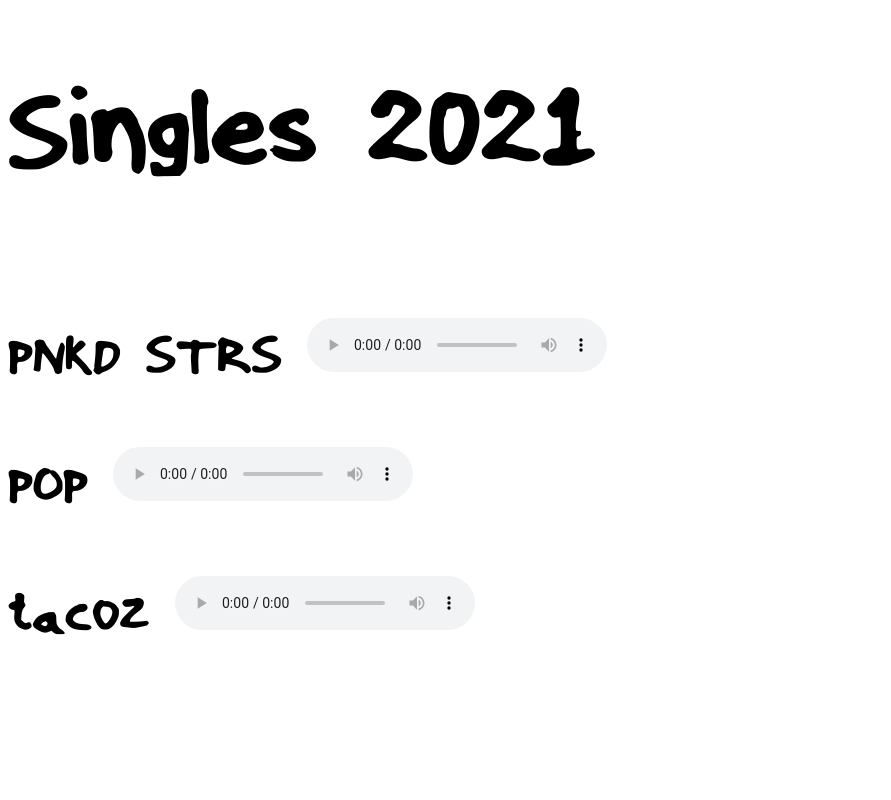
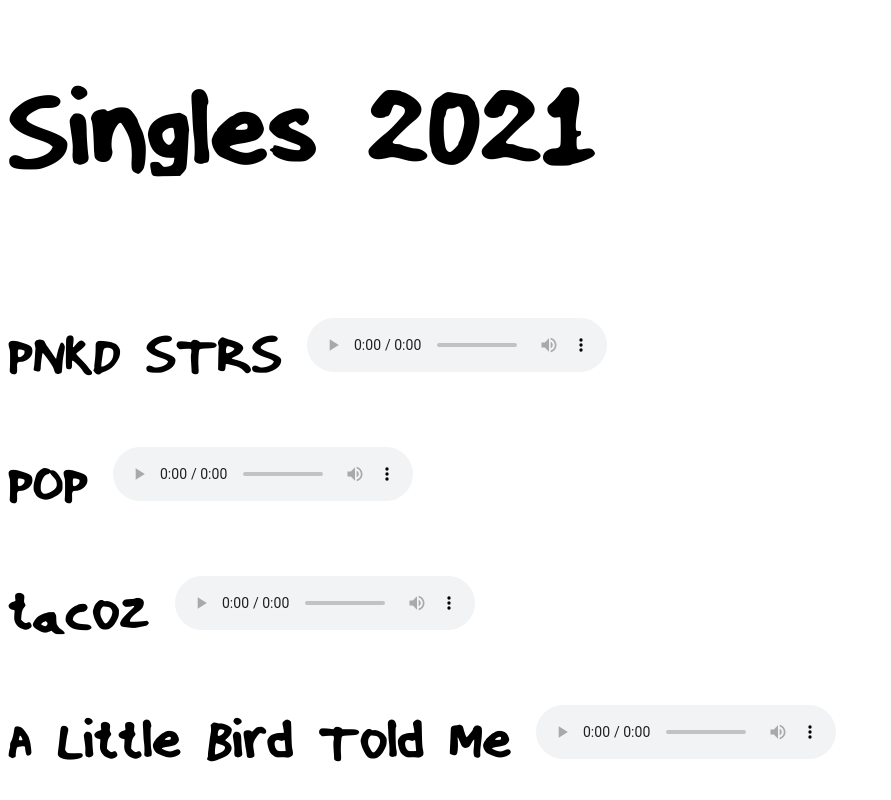
Before and after one commit to Lurgypai/website, a plain HTML site: page music.html in a window 1280 px wide. Shown: the part 3998-4798 px from the top of the page, without its empty margins (0-891 px from the left). Before the commit the page ends 4703 px from the top, so only its background shows below. Drawn offline with Linux system fonts and the light colour scheme; files whose address does not match are found by name.

Commit message:
Added new song

```diff
--- a/music.html
+++ b/music.html
@@ -182,5 +182,12 @@ tacoz
 </audio>
 </p>
 
+<p class = "martin-font" style="font-size:45pt">
+A Little Bird Told Me
+<audio controls>
+    <source src="music/s2/4.mp3" type="audio/mpeg">
+    Missing mp3
+</audio>
+</p>
 </body>
 </html>
```
Also changed, not shown: 1 other file.
